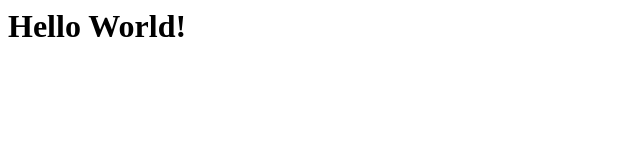
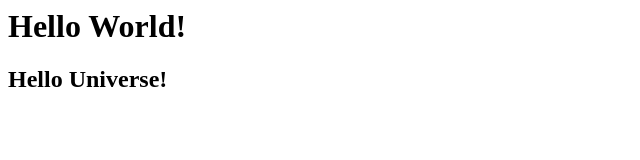
Before and after one commit to JohnnyR030T/test-project, a plain HTML site: page index.html in a window 1280 px wide. Shown: the whole page, without its empty margins (0-640 px from the left). Drawn offline with Linux system fonts and the light colour scheme.

Commit message:
Added "Hello Universe!" to index.html

```diff
--- a/index.html
+++ b/index.html
@@ -1 +1,2 @@
 <h1>Hello World!</h1>
+<h2>Hello Universe!</h2>
```
